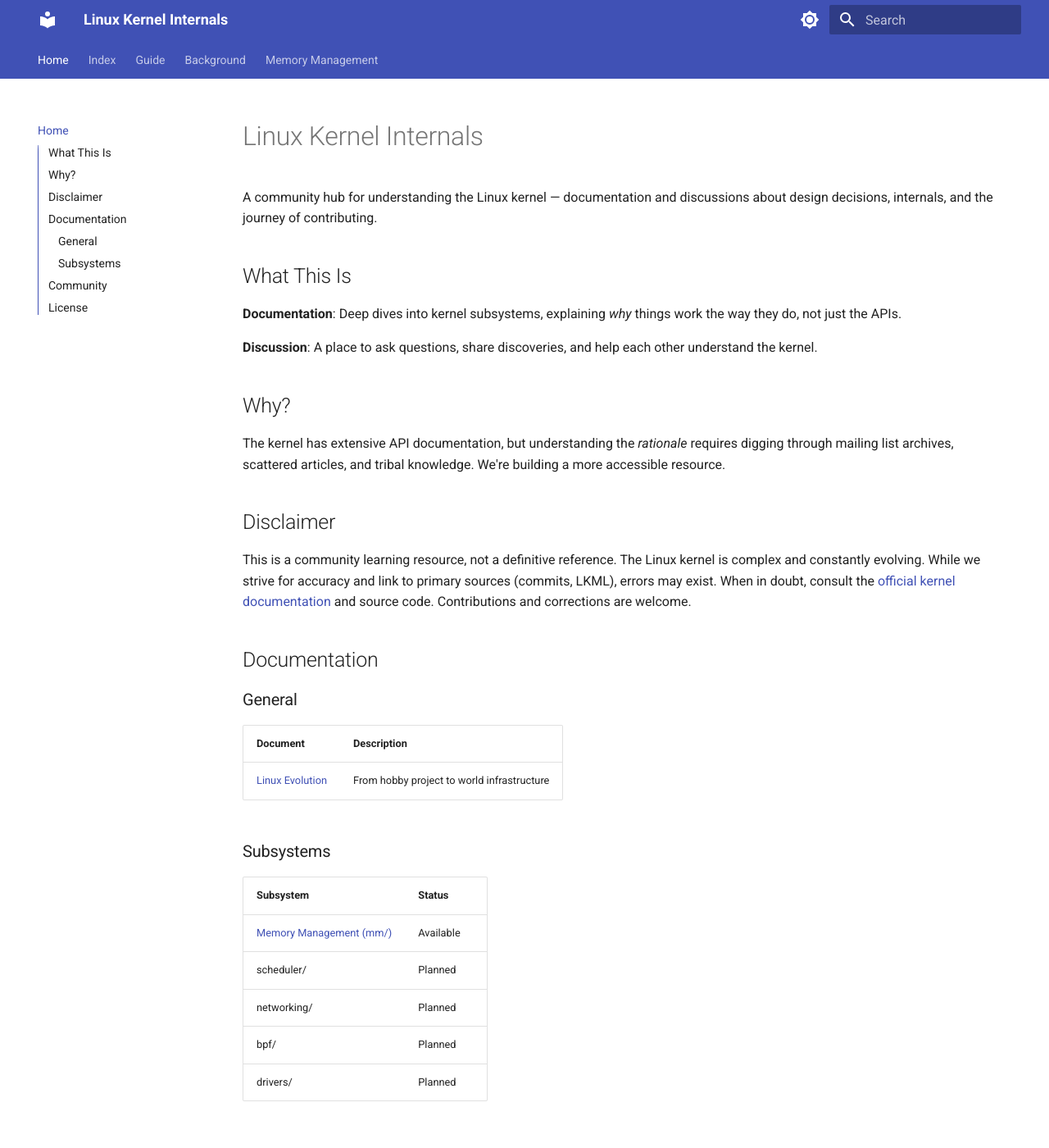
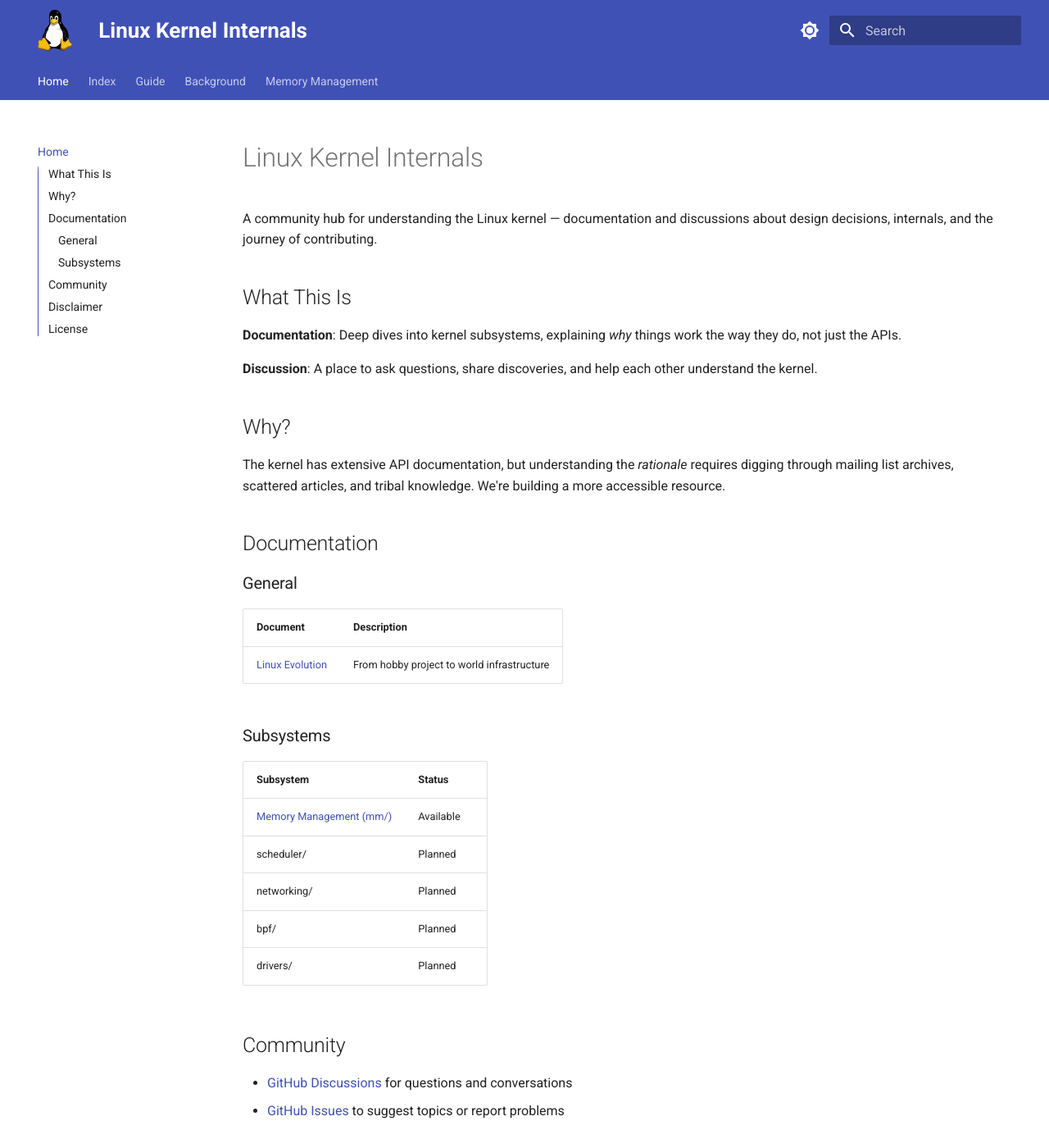
Before and after one commit to laveeshb/linux-kernel-internals, an MkDocs documentation site: the page built from docs/index.md, in a window 1280 px wide and 1400 px high. Shown: the whole window at 82% size. Built offline with MkDocs 1.6.1 and Material for MkDocs 9.7.7, drawn with Linux system fonts in a browser that asks for light colours; some of the changed text lies outside the part shown.

Commit message:
Add Tux logo as site icon and favicon (#18)
- Add classic colored Tux (Larry Ewing/Simon Budig) as header logo
- Add x-ray Tux (FontAwesome) as browser favicon
- Add custom CSS for larger logo and title in header
- Move Disclaimer section after Community to match README order
- Add Tux attribution to License section

```diff
--- a/docs/index.md
+++ b/docs/index.md
@@ -11,10 +11,6 @@ A community hub for understanding the Linux kernel — documentation and discuss
 ## Why?
 
 The kernel has extensive API documentation, but understanding the *rationale* requires digging through mailing list archives, scattered articles, and tribal knowledge. We're building a more accessible resource.
-
-## Disclaimer
-
-This is a community learning resource, not a definitive reference. The Linux kernel is complex and constantly evolving. While we strive for accuracy and link to primary sources (commits, LKML), errors may exist. When in doubt, consult the [official kernel documentation](https://docs.kernel.org/) and source code. Contributions and corrections are welcome.
 
 ## Documentation
 
--- /dev/null
+++ b/docs/stylesheets/extra.css
@@ -0,0 +1,12 @@
+/* Larger logo in header */
+.md-header__button.md-logo img,
+.md-header__button.md-logo svg {
+  height: 2.5rem;
+  width: auto;
+}
+
+/* Larger site title in header */
+.md-header__title {
+  font-size: 1.3rem;
+  font-weight: 600;
+}
--- a/mkdocs.yml
+++ b/mkdocs.yml
@@ -4,6 +4,8 @@ site_url: https://kernel-internals.org/
 
 theme:
   name: material
+  logo: assets/tux.svg
+  favicon: assets/tux-outline.svg
   palette:
     - scheme: default
       primary: indigo
@@ -57,6 +59,9 @@ extra:
       name: Issues
 
 # This makes external links open in new tabs
+extra_css:
+  - stylesheets/extra.css
+
 extra_javascript:
   - javascripts/external-links.js
 
```
Also changed, not shown: other parts of docs/index.md (+5 -0 lines), README.md (+1 -0 lines), docs/assets/tux-outline.svg (added), docs/assets/tux.svg (added).
